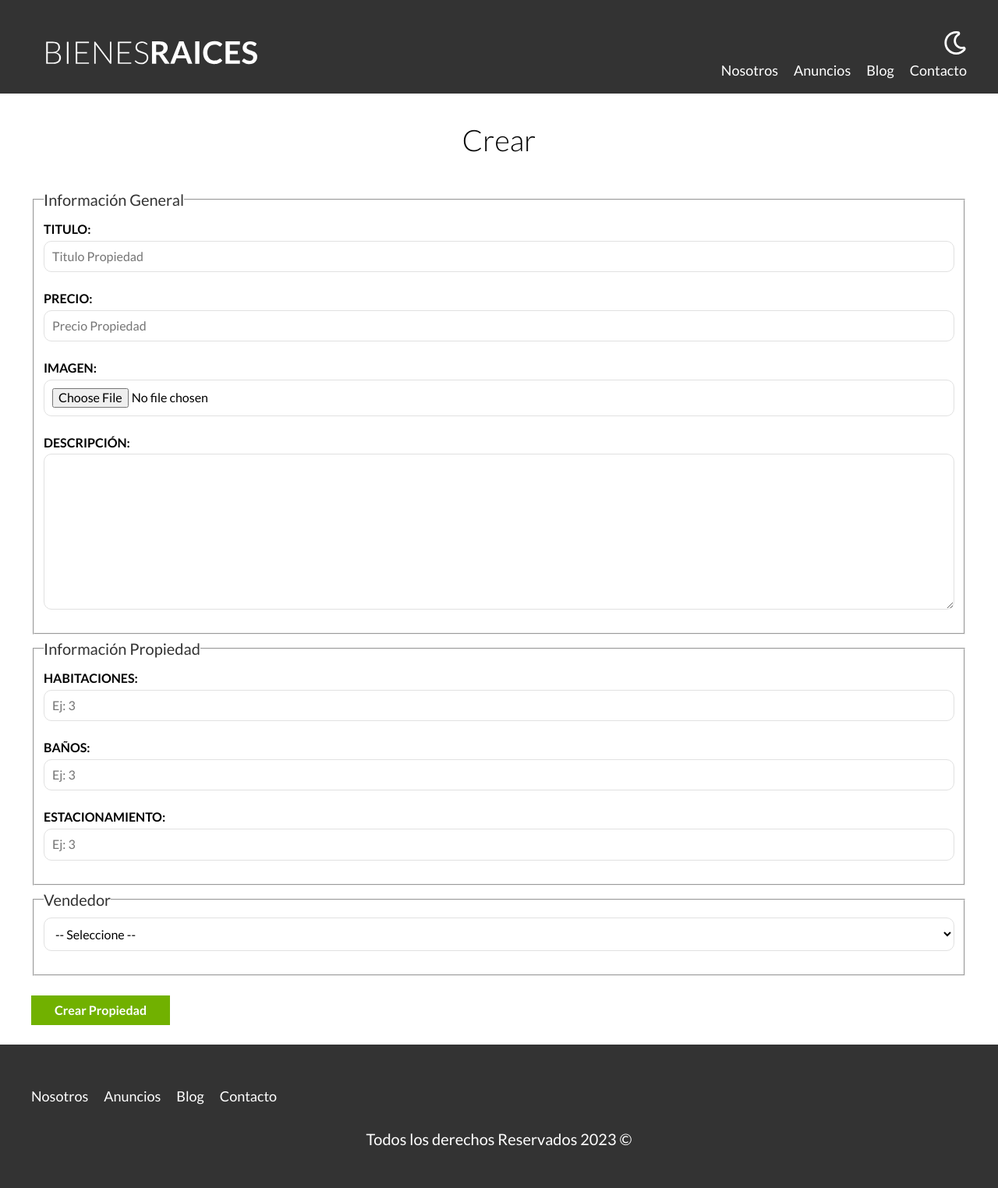
After one commit to branmeco/bienesraicesMVC, a PHP site: template views/propiedades/crear.php in a window 1280 px wide. The commit adds this page. Shown: the whole page at 78% size. Run offline with PHP 8.4, Linux system fonts and the light colour scheme; the template is opened without the code that fills it, so the values that code supplies are empty.

Commit message:
Creando el formulario para nuevas propiedades

```diff
--- a/Router.php
+++ b/Router.php
@@ -42,6 +42,6 @@ class Router
 
         include __DIR__ . "/views/$view.php";
         $contenido = ob_get_clean(); //Limpia el buffer
-        include __DIR__ . "/views/propiedades/layout.php";
+        include __DIR__ . "/views/layout.php";
     }
 }
--- a/views/propiedades/admin.php
+++ b/views/propiedades/admin.php
@@ -10,7 +10,7 @@
     ?>
 
 
-    <a href="/admin/propiedades/crear.php" class="boton boton-verde">Nueva Propiedad</a>
+    <a href="/propiedades/crear" class="boton boton-verde">Nueva Propiedad</a>
     <a href="/admin/vendedores/crear.php" class="boton boton-amarillo">Nuevo Vendedor</a>
 
     <h2>Propiedades</h2>
--- /dev/null
+++ b/views/propiedades/crear.php
@@ -0,0 +1,7 @@
+<main class='contenedor seccion'>
+    <h1>Crear</h1>
+    <form class="formulario" method="POST">
+        <?php include __DIR__ . '/formulario.php'; ?>
+        <input type="submit" value="Crear Propiedad" class="boton boton-verde">
+    </form>
+</main>
--- /dev/null
+++ b/views/propiedades/formulario.php
@@ -0,0 +1,54 @@
+<fieldset>
+    <legend>Información General</legend>
+
+    <label for="titulo">Titulo:</label>
+    <input type="text" id="titulo" name="propiedad[titulo]" placeholder="Titulo Propiedad" value="<?php echo s( $propiedad->titulo ); ?>">
+
+    <label for="precio">Precio:</label>
+    <input type="number" id="precio" name="propiedad[precio]" placeholder="Precio Propiedad" value="<?php echo s($propiedad->precio); ?>">
+
+    <label for="imagen">Imagen:</label>
+    <input type="file" id="imagen" accept="image/jpeg, image/png" name="propiedad[imagen]">
+
+    <?php if($propiedad->imagen) { ?>
+        <img src="/imagenes/<?php echo $propiedad->imagen ?>" class="imagen-small">
+    <?php } ?>
+
+    <label for="descripcion">Descripción:</label>
+    <textarea id="descripcion" name="propiedad[descripcion]"><?php echo s($propiedad->descripcion); ?></textarea>
+
+</fieldset>
+
+<fieldset>
+    <legend>Información Propiedad</legend>
+
+    <label for="habitaciones">Habitaciones:</label>
+    <input
+        type="number"
+        id="habitaciones"
+        name="propiedad[habitaciones]"
+        placeholder="Ej: 3"
+        min="1"
+        max="9"
+        value="<?php echo s($propiedad->habitaciones); ?>">
+
+    <label for="wc">Baños:</label>
+    <input type="number" id="wc" name="propiedad[wc]" placeholder="Ej: 3" min="1" max="9" value="<?php echo s($propiedad->wc); ?>">
+
+    <label for="estacionamiento">Estacionamiento:</label>
+    <input type="number" id="estacionamiento" name="propiedad[estacionamiento]" placeholder="Ej: 3" min="1" max="9"
+        value="<?php echo s($propiedad->estacionamiento); ?>">
+
+</fieldset>
+
+<fieldset>
+    <legend>Vendedor</legend>
+
+    <select name="propiedad[vendedorId]" id="nombre_vendedor">
+        <option selected value="">-- Seleccione --</option>
+        <?php foreach($vendedores as $vendedor) { ?>
+            <option <?php echo $propiedad->vendedorId === $vendedor->id ? 'selected' : '' ?> value="<?php echo s($vendedor->id); ?>"><?php echo s($vendedor->nombre) . " " . s($vendedor->apellido); ?>
+        <?php  } ?>
+    </select>
+
+</fieldset>
```
Also changed, not shown: controllers/PropiedadController.php (+15 -5 lines), views/layout.php (renamed from views/propiedades/layout.php).
